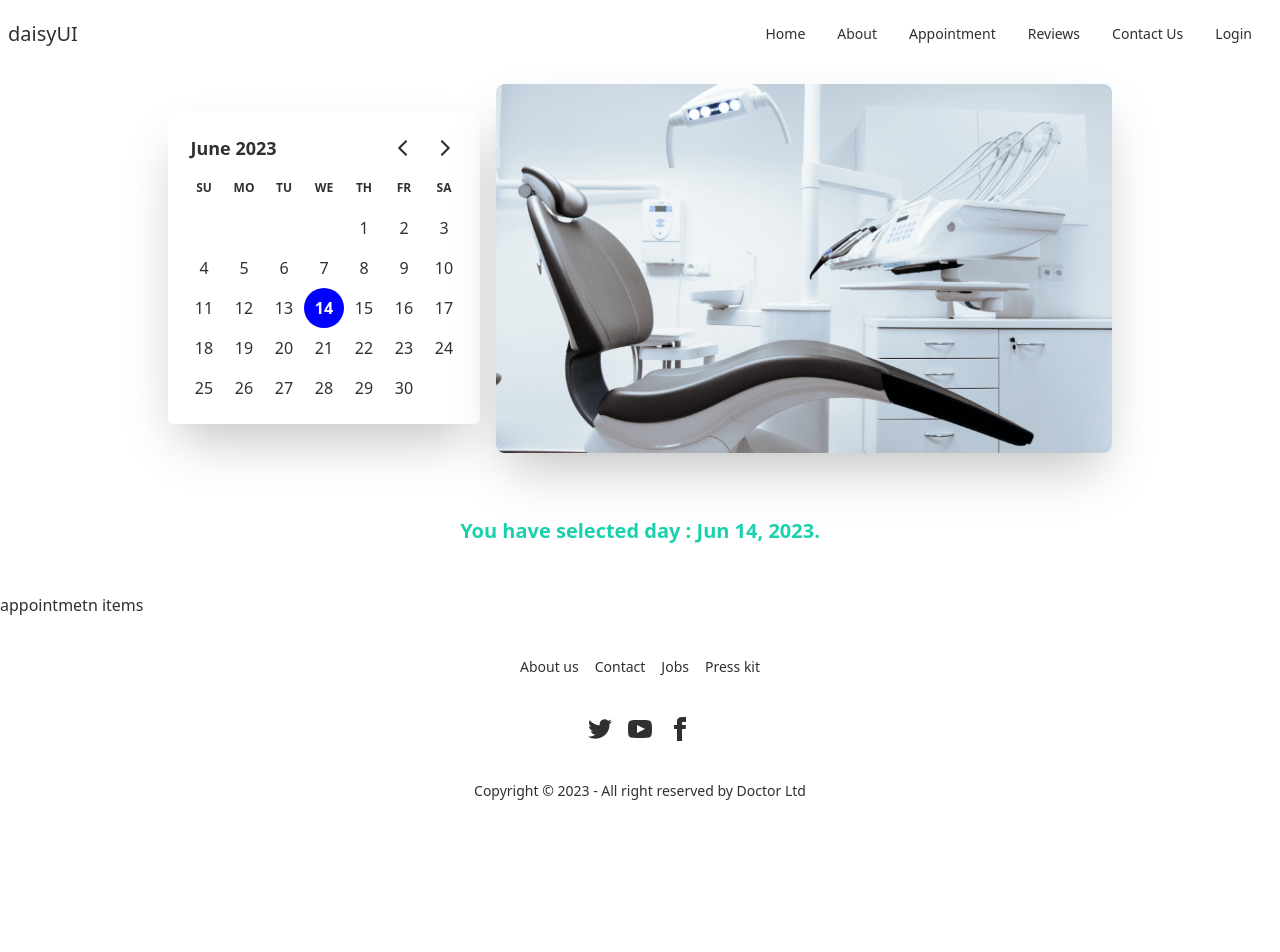
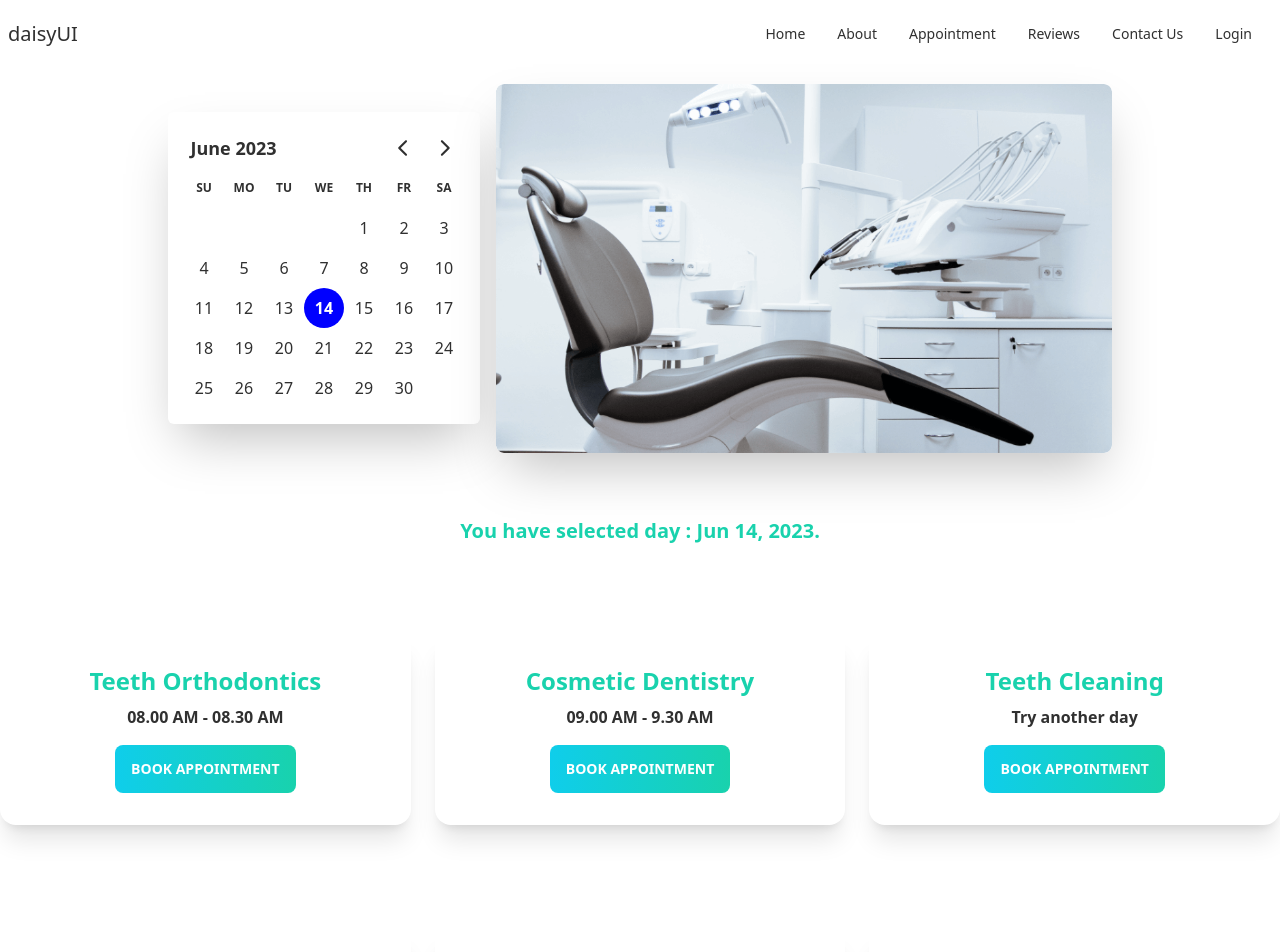
Before and after one commit to AbuRaihan1/doctors-client, a React (Create React App) app: page /appointment in a window 1280 px wide. Shown: the top 952 px of the page. Before the commit the page ends 841 px from the top, so only its background shows below. Built offline with nearby package versions, Linux system fonts and the light colour scheme.

Commit message:
added appointment option card

```diff
--- a/src/Pages/Appointment/AppointmentBanner/AppointmentBanner.js
+++ b/src/Pages/Appointment/AppointmentBanner/AppointmentBanner.js
@@ -5,11 +5,7 @@ import { DayPicker } from "react-day-picker";
 const AppointmentBanner = ({ selectedDay, setSelectedDay }) => {
   let footer = <p>Please pick a day.</p>;
   if (selectedDay) {
-    footer = (
-      <p>
-        You have selected day : {format(selectedDay, "PP")}.
-      </p>
-    );
+    footer = <p>You have selected day : {format(selectedDay, "PP")}.</p>;
   }
   return (
     <>
--- /dev/null
+++ b/src/Pages/Appointment/AppointmentItems/AppointmentItem.js
@@ -0,0 +1,27 @@
+import React from "react";
+
+const AppointmentItem = ({ appointmentItem }) => {
+  const { name, slots } = appointmentItem;
+  return (
+    <div className="my-10">
+      <div className="card shadow-xl">
+        <div className="card-body">
+          <h2 className="text-center text-2xl text-secondary font-bold">
+            {name}
+          </h2>
+          <div className="text-center">
+            <p className="mb-4 font-bold">
+              {" "}
+              {slots.length > 0 ? slots[0] : "Try another day"}
+            </p>
+            <div className="">
+              <button className="btn primary-button">Book Appointment</button>
+            </div>
+          </div>
+        </div>
+      </div>
+    </div>
+  );
+};
+
+export default AppointmentItem;
--- a/src/Pages/Appointment/AppointmentItems/AppointmentItems.js
+++ b/src/Pages/Appointment/AppointmentItems/AppointmentItems.js
@@ -1,11 +1,20 @@
-import React from 'react';
+import React, { useEffect, useState } from "react";
+import AppointmentItem from "./AppointmentItem";
 
-const AppointmentItems = ({selectedDay, setSelectedDay }) => {
-    return (
-        <div>
-            appointmetn items
-        </div>
-    );
+const AppointmentItems = ({ selectedDay, setSelectedDay }) => {
+  const [appointmentItems, setAppointmentItems] = useState([]);
+  useEffect(() => {
+    fetch("doctorsService.json")
+      .then((res) => res.json())
+      .then((data) => setAppointmentItems(data));
+  }, []);
+  return (
+    <div className="grid grid-cols-1 md:grid-cols-2 lg:grid-cols-3 gap-6">
+      {appointmentItems.map((appointmentItem, idx) => (
+        <AppointmentItem key={idx} appointmentItem={appointmentItem} />
+      ))}
+    </div>
+  );
 };
 
 export default AppointmentItems;
```
